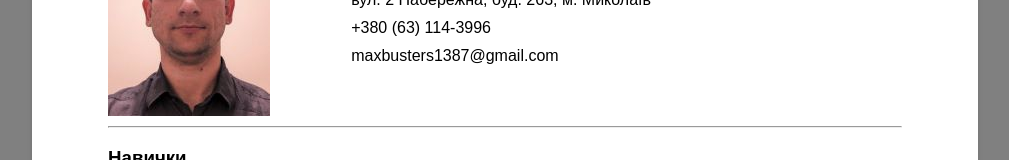
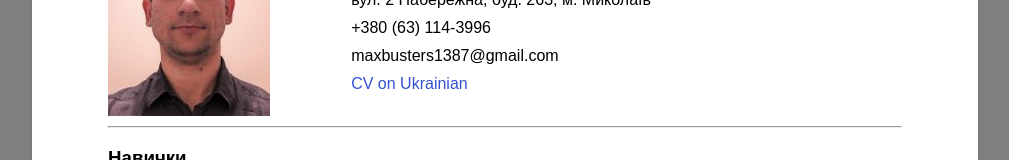
Before and after one commit to maxbusters/my-cv-public, a plain HTML site: page ua/index.html in a window 1280 px wide. Shown: the part 195-355 px from the top of the page, without its empty margins (135-1144 px from the left). Drawn offline with Linux system fonts and the light colour scheme.

Commit message:
Update index.html

```diff
--- a/ua/index.html
+++ b/ua/index.html
@@ -19,6 +19,9 @@
                         <li>вул. 2 Набережна, буд. 263, м. Миколаїв</li>
                         <li>+380 (63) 114-3996</li>
                         <li><span class="email">maxbusters1387@gmail.com</span></li>
+                        <li>
+                            <a href="my-cv-public/ua/index.html">CV on Ukrainian</a>
+                        </li>
                     </ul>
                     <br>
                     <br>
```
